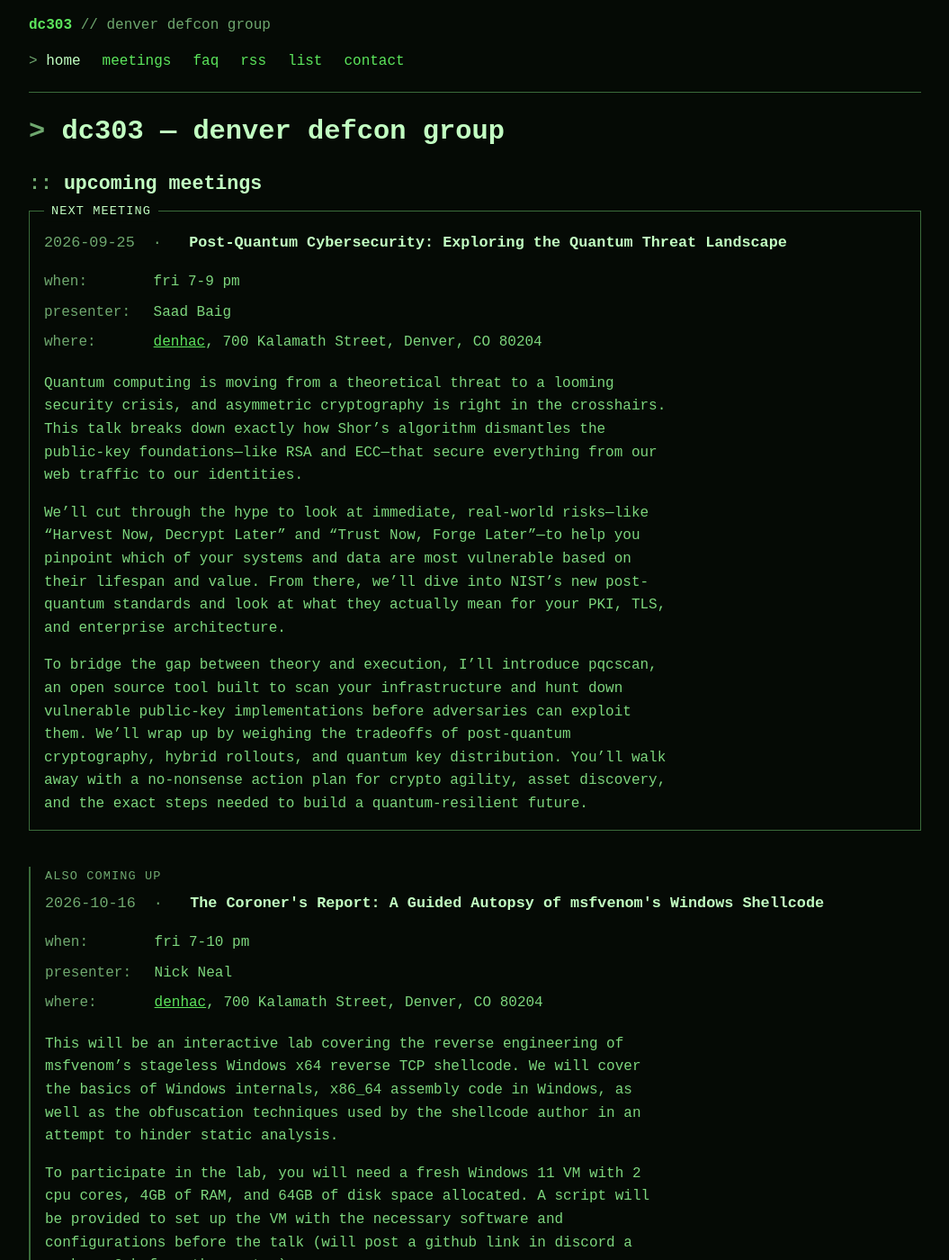
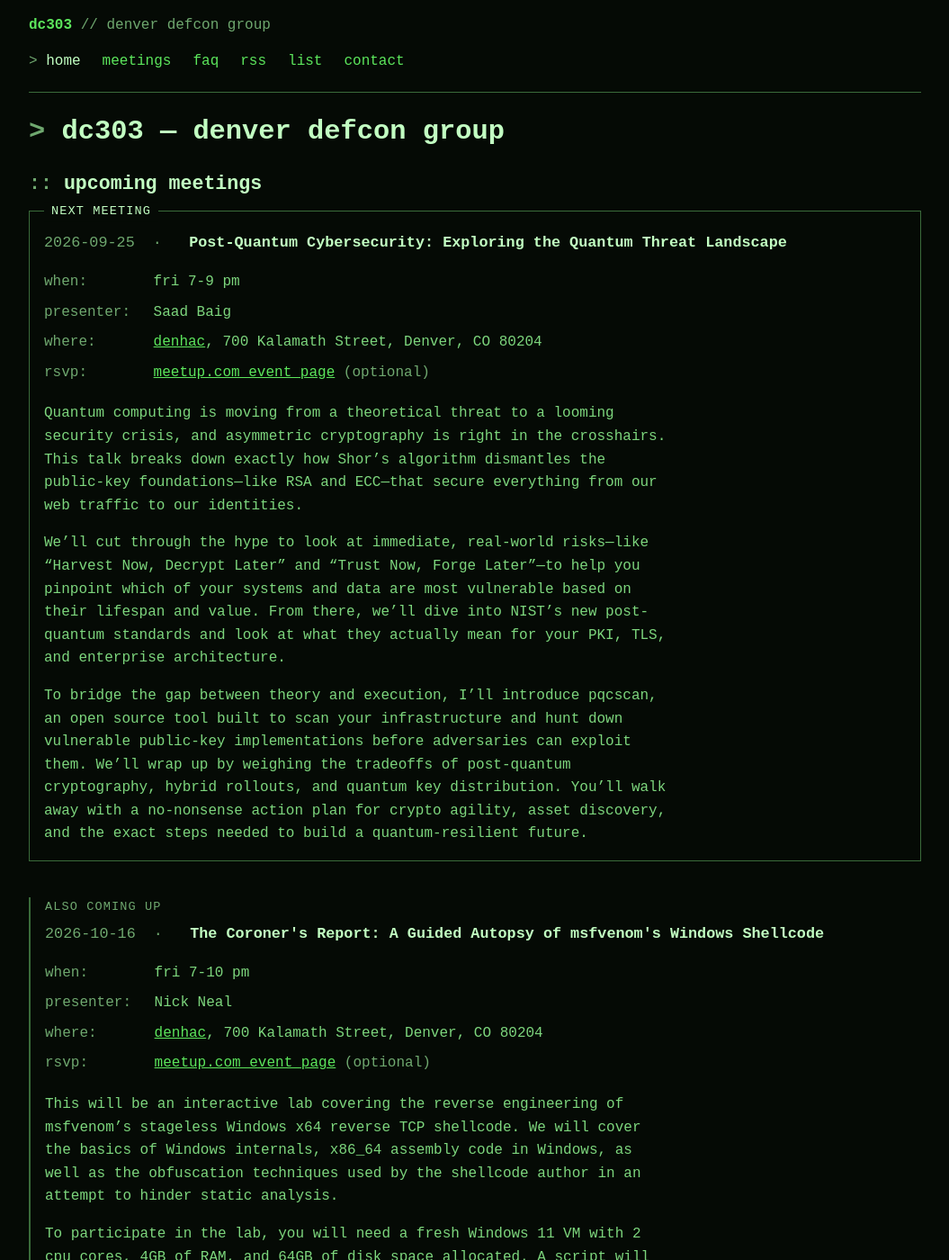
Before and after one commit to dc303-meetup/dc303-meetup.github.io, a Jekyll site: the page built from index.md, in a window 1280 px wide and 1400 px high. Shown: the whole window at 90% size, without its empty margins (112-1167 px from the left). Built offline with Jekyll 4.4.1, drawn with Linux system fonts in a browser that asks for light colours; some of the changed lines change nothing that is shown.

Commit message:
Include meetup links for Sept/Oct meetups

```diff
--- a/_posts/2026-09-25-post-quantum-cryptography.md
+++ b/_posts/2026-09-25-post-quantum-cryptography.md
@@ -3,6 +3,7 @@ title: "Post-Quantum Cybersecurity: Exploring the Quantum Threat Landscape"
 date: 2026-09-25
 
 presenter: Saad Baig
+rsvp: https://www.meetup.com/denhac-hackerspace/events/316410906/
 ---
 
 Quantum computing is moving from a theoretical threat to a looming security crisis, and asymmetric cryptography is right in the crosshairs. This talk breaks down exactly how Shor’s algorithm dismantles the public-key foundations—like RSA and ECC—that secure everything from our web traffic to our identities.
--- a/_posts/2026-10-16-msfvenom-autopsy.md
+++ b/_posts/2026-10-16-msfvenom-autopsy.md
@@ -4,6 +4,7 @@ date: 2026-10-16
 
 presenter: Nick Neal
 time: 7-10 pm
+rsvp: https://www.meetup.com/denhac-hackerspace/events/316410932/
 ---
 
 This will be an interactive lab covering the reverse engineering of msfvenom’s stageless Windows x64 reverse TCP shellcode. We will cover the basics of Windows internals, x86_64 assembly code in Windows, as well as the obfuscation techniques used by the shellcode author in an attempt to hinder static analysis.
```
